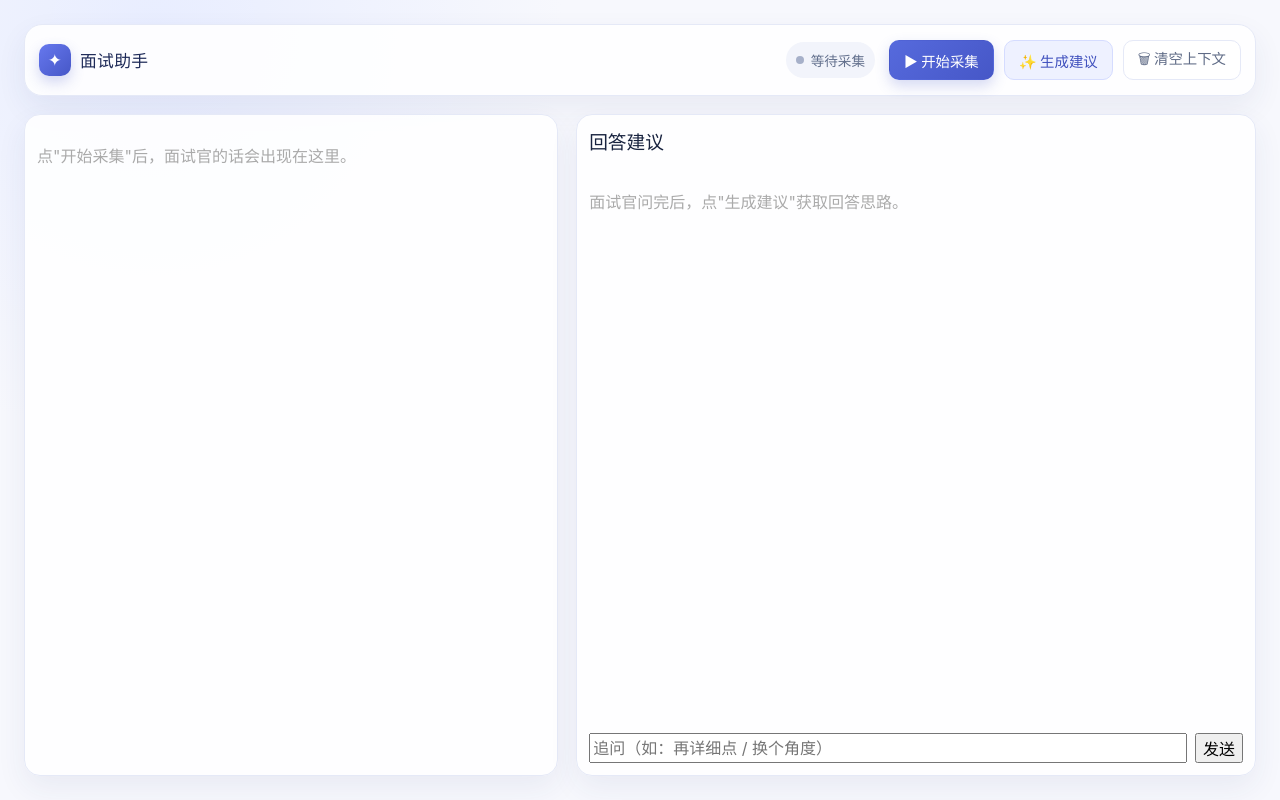
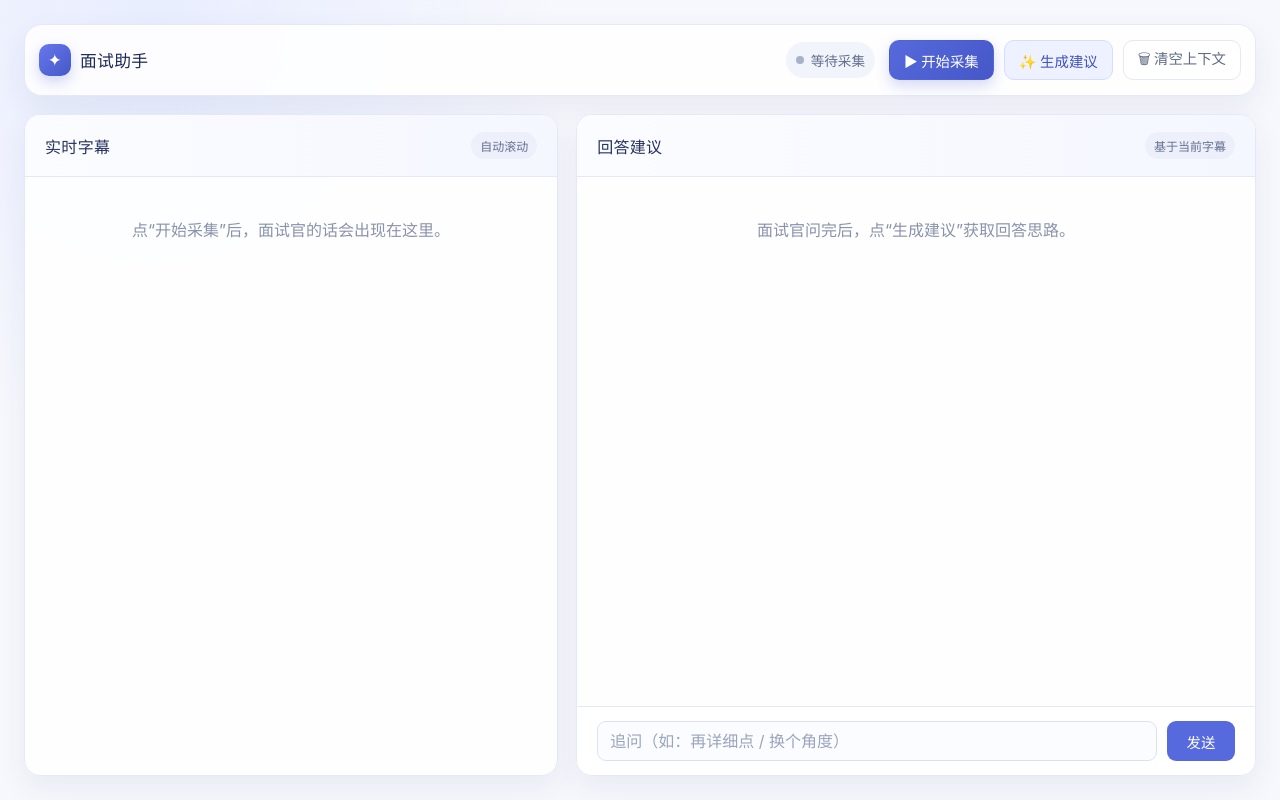
Before and after one commit to shifen11/ZCodeProject, a React (Vite) app in the folder frontend/: page / in a window 1280 px wide. Built offline with nearby package versions, Linux system fonts and the light colour scheme; the HTML template or start-up script is replaced by a standard one.

Commit message:
style: polish interview assistant panels

```diff
--- a/frontend/src/components/SubtitlePanel.tsx
+++ b/frontend/src/components/SubtitlePanel.tsx
@@ -14,21 +14,26 @@ export function SubtitlePanel({ lines, currentPartial }: Props) {
   }, [lines, currentPartial])
 
   return (
-    <div style={{ height: '100%', overflowY: 'auto', padding: 12 }}>
+    <section className="panel-card subtitle-card" aria-label="实时字幕">
+      <header className="panel-header">
+        <h2>实时字幕</h2>
+        <span>自动滚动</span>
+      </header>
+      <div className="subtitle-content">
         {lines.length === 0 && !currentPartial && (
-        <p style={{ color: '#aaa' }}>点"开始采集"后，面试官的话会出现在这里。</p>
+          <p className="empty-state">点“开始采集”后，面试官的话会出现在这里。</p>
         )}
-      {lines.map((l, i) => (
-        <p key={i} style={{ margin: '6px 0', lineHeight: 1.6 }}>
-          {l.text}
-        </p>
+        {lines.map((line, index) => (
+          <p key={index} className="subtitle-line">{line.text}</p>
         ))}
         {currentPartial && (
-        <p style={{ color: '#999', margin: '6px 0', lineHeight: 1.6 }}>
-          {currentPartial} <span>（识别中）</span>
+          <p className="subtitle-partial">
+            <span>识别中</span>
+            {currentPartial}
           </p>
         )}
         <div ref={bottomRef} />
       </div>
+    </section>
   )
 }
--- a/frontend/src/components/SuggestPanel.tsx
+++ b/frontend/src/components/SuggestPanel.tsx
@@ -27,55 +27,50 @@ export function SuggestPanel({
   }
 
   return (
-    <div
-      style={{
-        height: '100%',
-        padding: 12,
-        display: 'flex',
-        flexDirection: 'column',
-      }}
-    >
-      <h3 style={{ marginTop: 0 }}>回答建议</h3>
-      <div style={{ flex: 1, overflowY: 'auto' }}>
+    <section className="panel-card suggest-card" aria-label="回答建议">
+      <header className="panel-header">
+        <h2>回答建议</h2>
+        <span>基于当前字幕</span>
+      </header>
+      <div className="suggestion-content">
         {loading ? (
-          <p style={{ color: '#888' }}>生成中...</p>
+          <p className="empty-state">生成中...</p>
         ) : suggestion ? (
-          <p style={{ whiteSpace: 'pre-wrap', lineHeight: 1.7 }}>{suggestion}</p>
+          <div className="suggestion-box">{suggestion}</div>
         ) : (
-          <p style={{ color: '#aaa' }}>
-            面试官问完后，点"生成建议"获取回答思路。
+          <p className="empty-state">
+            面试官问完后，点“生成建议”获取回答思路。
           </p>
         )}
-        {error && <p style={{ color: '#c00' }}>{error}</p>}
+        {error && <p className="suggestion-error">{error}</p>}
         {streaming && (
-          <p style={{ color: '#555', whiteSpace: 'pre-wrap' }}>{streaming}</p>
+          <p className="suggestion-streaming">{streaming}</p>
         )}
-        {followups.length > 0 && <hr style={{ margin: '12px 0' }} />}
+        {followups.length > 0 && <hr className="followup-divider" />}
         {followups.map((m, i) => (
           <p
             key={i}
-            style={{
-              textAlign: m.role === 'user' ? 'right' : 'left',
-              margin: '6px 0',
-            }}
+            className={`followup-message ${m.role === 'user' ? 'is-user' : 'is-assistant'}`}
           >
             <strong>{m.role === 'user' ? '你' : '助手'}：</strong>
-            <span style={{ whiteSpace: 'pre-wrap' }}>{m.content}</span>
+            <span>{m.content}</span>
           </p>
         ))}
       </div>
-      <div style={{ display: 'flex', gap: 8, marginTop: 8 }}>
+      <form
+        className="ask-form"
+        onSubmit={(event) => {
+          event.preventDefault()
+          send()
+        }}
+      >
         <input
           value={input}
           onChange={(e) => setInput(e.target.value)}
-          onKeyDown={(e) => {
-            if (e.key === 'Enter') send()
-          }}
           placeholder="追问（如：再详细点 / 换个角度）"
-          style={{ flex: 1 }}
         />
-        <button onClick={send}>发送</button>
-      </div>
-    </div>
+        <button type="submit">发送</button>
+      </form>
+    </section>
   )
 }
--- a/frontend/src/index.css
+++ b/frontend/src/index.css
@@ -71,8 +71,7 @@ input:focus-visible {
 }
 
 .topbar,
-.panel-card,
-.workspace > div {
+.panel-card {
   border: 1px solid var(--color-border);
   background: var(--color-surface);
   box-shadow: var(--shadow-card);
@@ -87,12 +86,16 @@ input:focus-visible {
   padding: 12px 14px;
 }
 
-.panel-card,
-.workspace > div {
+.panel-card {
   min-width: 0;
   min-height: 0;
   overflow: hidden;
   border-radius: 16px;
+}
+
+.panel-card {
+  display: flex;
+  flex-direction: column;
 }
 
 .brand {
@@ -196,3 +199,178 @@ input:focus-visible {
   background: #fff5f5;
   box-shadow: 0 6px 16px rgb(146 34 42 / 6%);
 }
+
+.panel-header {
+  display: flex;
+  align-items: center;
+  justify-content: space-between;
+  min-height: 62px;
+  padding: 0 20px;
+  border-bottom: 1px solid var(--color-border);
+  background: linear-gradient(90deg, #fbfcff, #f5f7ff);
+}
+
+.panel-header h2 {
+  margin: 0;
+  color: #26345f;
+  font-size: 1rem;
+  letter-spacing: 0.02em;
+}
+
+.panel-header span {
+  padding: 5px 9px;
+  border-radius: 999px;
+  color: #657193;
+  background: #edf0fa;
+  font-size: 0.75rem;
+  font-weight: 600;
+}
+
+.subtitle-content,
+.suggestion-content {
+  flex: 1;
+  min-height: 0;
+  overflow-y: auto;
+  padding: 18px 20px;
+  scrollbar-color: #cfd7f2 transparent;
+}
+
+.empty-state {
+  margin: 0;
+  padding: 22px 12px;
+  color: #8993aa;
+  line-height: 1.7;
+  text-align: center;
+}
+
+.subtitle-line {
+  margin: 0 0 12px;
+  padding: 11px 13px;
+  border: 1px solid #edf0f8;
+  border-radius: 10px 10px 10px 3px;
+  color: #2d3858;
+  background: #fafbff;
+  line-height: 1.7;
+}
+
+.subtitle-partial {
+  display: flex;
+  gap: 8px;
+  align-items: flex-start;
+  margin: 0;
+  padding: 11px 13px;
+  border: 1px dashed #c7d0f3;
+  border-radius: 10px 10px 10px 3px;
+  color: #697493;
+  background: #f5f7ff;
+  line-height: 1.7;
+}
+
+.subtitle-partial span {
+  flex: 0 0 auto;
+  margin-top: 3px;
+  padding: 1px 6px;
+  border-radius: 5px;
+  color: #5267d2;
+  background: #e4e9ff;
+  font-size: 0.72rem;
+  font-weight: 700;
+}
+
+.suggestion-box {
+  padding: 15px 16px;
+  border: 1px solid #e3e8fb;
+  border-radius: 12px;
+  color: #293659;
+  background: linear-gradient(145deg, #fbfcff, #f5f7ff);
+  white-space: pre-wrap;
+  line-height: 1.8;
+}
+
+.suggestion-error {
+  margin: 12px 0 0;
+  padding: 10px 12px;
+  border: 1px solid #f4caca;
+  border-radius: 9px;
+  color: #b5252a;
+  background: #fff5f5;
+  line-height: 1.55;
+}
+
+.suggestion-streaming {
+  margin: 12px 0 0;
+  padding: 12px 14px;
+  border-left: 3px solid #8090e8;
+  color: #586482;
+  background: #f7f8fe;
+  white-space: pre-wrap;
+  line-height: 1.75;
+}
+
+.followup-divider {
+  margin: 18px 0 14px;
+  border: 0;
+  border-top: 1px solid var(--color-border);
+}
+
+.followup-message {
+  width: fit-content;
+  max-width: 88%;
+  margin: 8px 0;
+  padding: 9px 11px;
+  border-radius: 10px;
+  white-space: pre-wrap;
+  line-height: 1.6;
+}
+
+.followup-message.is-user {
+  margin-left: auto;
+  color: #344aa8;
+  background: #e9edff;
+  border-radius: 10px 3px 10px 10px;
+}
+
+.followup-message.is-assistant {
+  color: #46516f;
+  background: #f3f5fa;
+  border-radius: 3px 10px 10px 10px;
+}
+
+.ask-form {
+  display: flex;
+  gap: 10px;
+  padding: 14px 20px;
+  border-top: 1px solid var(--color-border);
+  background: #fff;
+}
+
+.ask-form input {
+  min-width: 0;
+  flex: 1;
+  height: 40px;
+  padding: 0 12px;
+  border: 1px solid #dbe1f2;
+  border-radius: 9px;
+  color: var(--color-text);
+  background: #fbfcff;
+}
+
+.ask-form input::placeholder {
+  color: #9aa4ba;
+}
+
+.ask-form button {
+  min-width: 68px;
+  border: 0;
+  border-radius: 9px;
+  color: #fff;
+  background: var(--color-primary);
+  font-size: 0.9rem;
+  font-weight: 650;
+  transition: background 160ms ease, transform 160ms ease;
+}
+
+.ask-form button:hover {
+  background: var(--color-primary-deep);
+  transform: translateY(-1px);
+}
```
Lines whose indentation alone changed are shown as unchanged.
